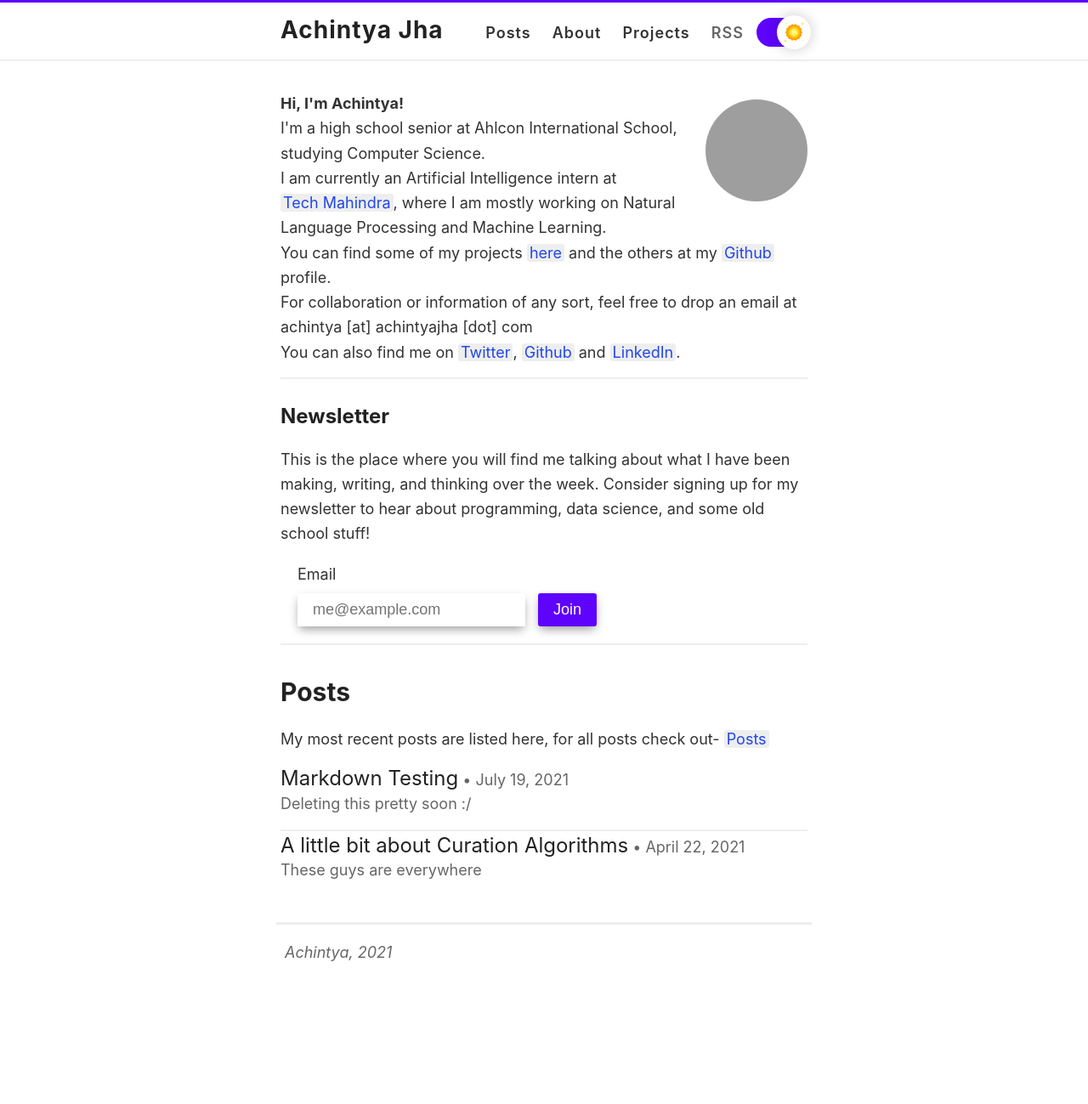
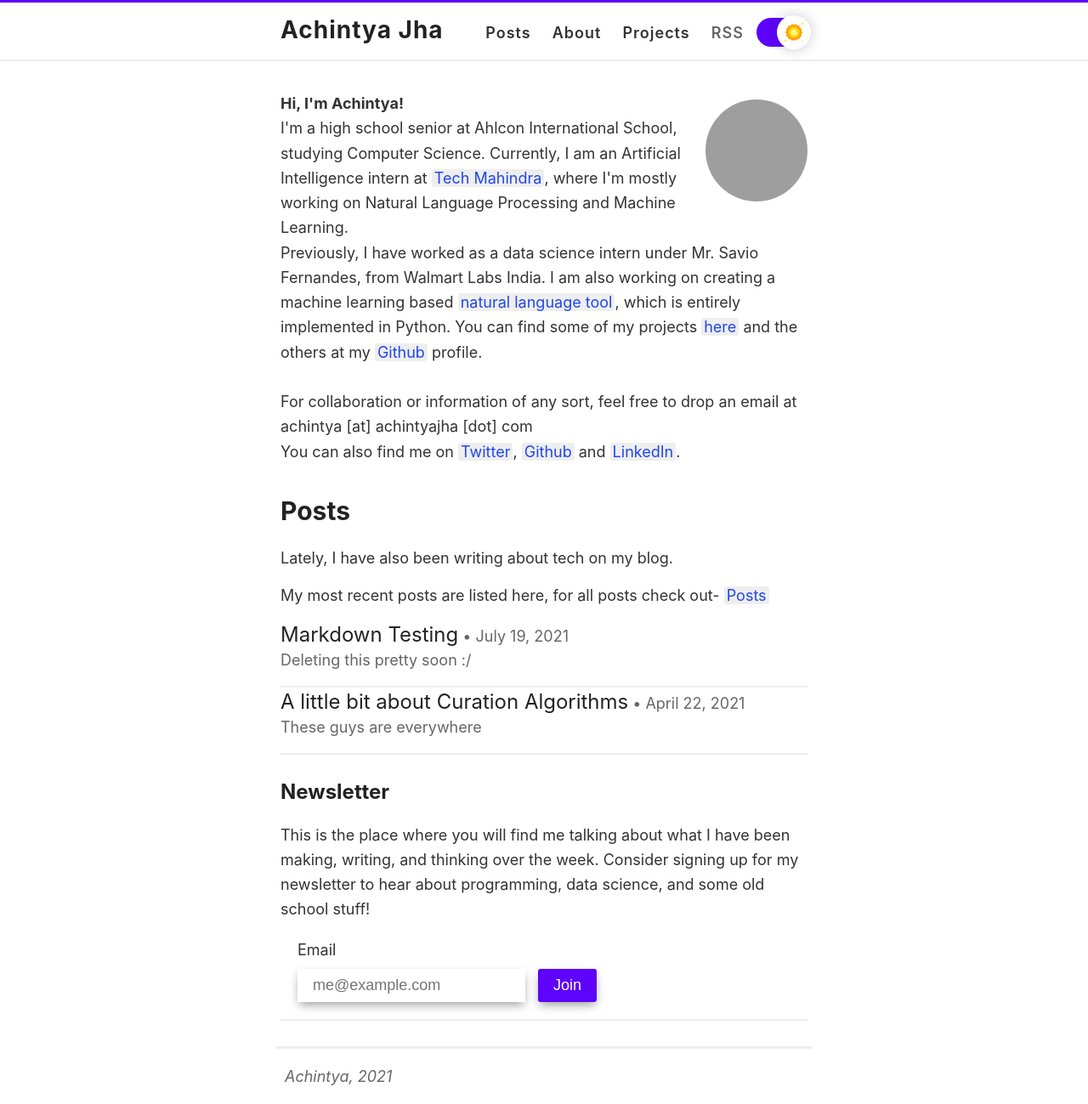
Before and after one commit to achntj/achintyajha.github.io, a Jekyll site: the page built from index.html, in a window 1280 px wide. Shown: the whole page at 85% size. Built offline with Jekyll 4.4.1, drawn with Linux system fonts in a browser that asks for light colours; before the commit the page ends 1153 px from its top, so only the background shows below that; grey boxes are pictures that could not be loaded.

```diff
--- a/index.html
+++ b/index.html
@@ -10,35 +10,27 @@
     <b>Hi, I'm Achintya!</b>
     <br/>
     I'm a high school senior at Ahlcon International School, studying Computer Science.
+    Currently, I am an Artificial Intelligence intern at <a href="https://www.techmahindra.com/en-in/innovation/makers-lab/">Tech
+    Mahindra</a>, where I'm mostly working on Natural Language Processing and Machine Learning.
     <br />
-    I am currently an Artificial Intelligence intern at <a href="https://www.techmahindra.com/en-in/innovation/makers-lab/">Tech
-      Mahindra</a>, where I am mostly working on Natural Language Processing and Machine Learning.
-    <br />
+    Previously, I have worked as a data science intern under Mr. Savio Fernandes, from Walmart Labs India.
+    I am also working on creating a machine learning based <a href="https://sentimate.herokuapp.com/">natural language tool</a>,
+    which is entirely implemented in Python.
     You can find some of my projects <a href="https://achintyajha.in/projects/">here</a> and the others at my
     <a href="https://github.com/achintyajha">Github</a> profile.
     <br />
+
+    <br />
     For collaboration or information of any sort, feel free to drop an email at achintya [at] achintyajha [dot] com<br />
     You can also find me on <a href="https://www.twitter.com/achintyajha05">Twitter</a>, <a href="https://github.com/achintyajha">Github</a>
-  and <a href="https://linkedin.com/in/achintyajha">LinkedIn</a>.
-  <br />
+    and <a href="https://linkedin.com/in/achintyajha">LinkedIn</a>.
+    <br />
   </p>
-</div>
-<div class="newsletter">
-  <h2>Newsletter</h2>
-  <p>This is the place where you will find me talking about what I have been making, writing, and thinking over the week.
-  Consider signing up for my newsletter to hear about programming, data science, and some old school stuff!</p>
-  <div class="newsletter_contents">
-    <form autocomplete="off" name="newsletter" action="https://buttondown.email/api/emails/embed-subscribe/achintyajha" method="post" target="popupwindow" onsubmit="window.open('https://buttondown.email/achintyajha', 'popupwindow')">
-  <label class="email" for="bd-email">Email</label>
-  <input type="email" required class="email_input" placeholder="me@example.com" name="email" id="bd-email" />
-  <input type="hidden" value="1" name="embed" />
-  <button class="button" type="submit">Join</button>
-</form>
-  </div>
 </div>
 
 <div class="posts">
   <h1>Posts</h1>
+  <p>Lately, I have also been writing about tech on my blog.</p>
   <p>My most recent posts are listed here, for all posts check out- <a href="{{ site.baseurl }}/posts">Posts</a></p>
   {% for post in site.posts limit:5%}
   <article class="post">
@@ -49,3 +41,17 @@
   </article>
   {% endfor %}
 </div>
+
+<div class="newsletter">
+  <h2>Newsletter</h2>
+  <p>This is the place where you will find me talking about what I have been making, writing, and thinking over the week.
+  Consider signing up for my newsletter to hear about programming, data science, and some old school stuff!</p>
+  <div class="newsletter_contents">
+    <form autocomplete="off" name="newsletter" action="https://buttondown.email/api/emails/embed-subscribe/achintyajha" method="post" target="popupwindow" onsubmit="window.open('https://buttondown.email/achintyajha', 'popupwindow')">
+      <label class="email" for="bd-email">Email</label>
+      <input type="email" required class="email_input" placeholder="me@example.com" name="email" id="bd-email" />
+      <input type="hidden" value="1" name="embed" />
+      <button class="button" type="submit">Join</button>
+    </form>
+  </div>
+</div>
```
